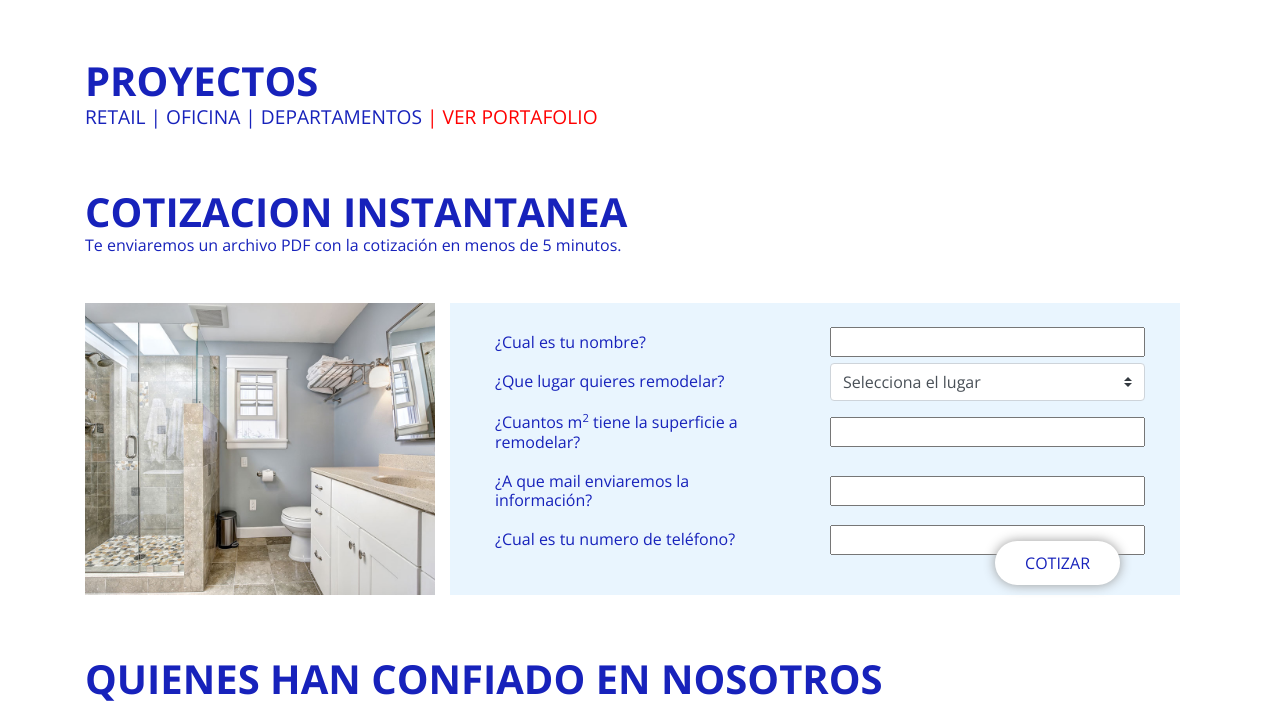
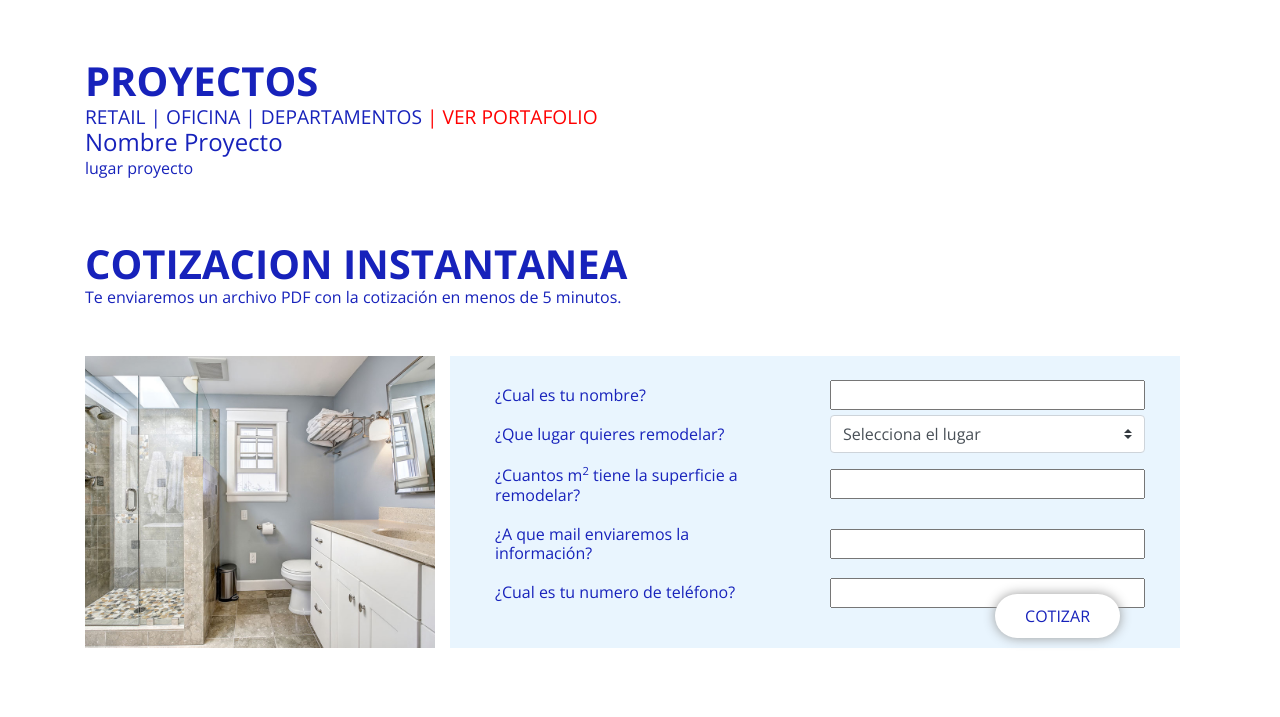
Before and after one commit to dvd-rivera/web-ingeprod-, a website: page index.html in a window 1280 px wide. Shown: the part 1608-2325 px from the top of the page. Drawn offline with nearby package versions, Linux system fonts and the light colour scheme.

Commit message:
cambios generales

```diff
--- a/assets/sass/base/_reset.scss
+++ b/assets/sass/base/_reset.scss
@@ -9,7 +9,6 @@ body {
 section {
     margin-top: 50px;
     margin-bottom: 60px;
-
 }
 
 p {
--- /dev/null
+++ b/assets/sass/layout/_galeria.scss
@@ -0,0 +1,4 @@
+.proyectos__galeria {
+    width: 100%;
+    height: 80vh;
+}
--- a/assets/sass/main.scss
+++ b/assets/sass/main.scss
@@ -12,6 +12,7 @@
 @import 'layout/confiado';
 @import 'layout/testimonios';
 @import 'layout/proyectos';
+@import 'layout/galeria';
 
 @import 'components/buttons';
 @import 'components/carousel';
--- a/index.html
+++ b/index.html
@@ -45,7 +45,7 @@
                             <h2 class="tittle__header position-absolute">REMODELACIONES</h2>
                         </div>
                         <div class="carousel-item header__slider3 position-relative">
-                            <h2 class="tittle__header position-absolute">GESTIÓN INMOBILIARIA</h2>
+                            <h2 class="tittle__header position-absolute">OFICINAS</h2>
                         </div>
                     </div>
                 </div>
@@ -147,6 +147,14 @@
     <section class="proyectos__container container">
         <h1 id="proyectos">PROYECTOS</h1>
         <H2>RETAIL | OFICINA | DEPARTAMENTOS <a href="portafolio.html">| VER PORTAFOLIO</a></H2>
+        <div class="proyectos__galeria">
+            <div class="galeria__img-1">
+                <div class="galeria__info">
+                    <h4 class="proyecto__tittle">Nombre Proyecto</h4>
+                    <p class="proyecto__lugar">lugar proyecto</p>
+                </div>
+            </div>
+        </div>
     </section>
 
 
```
